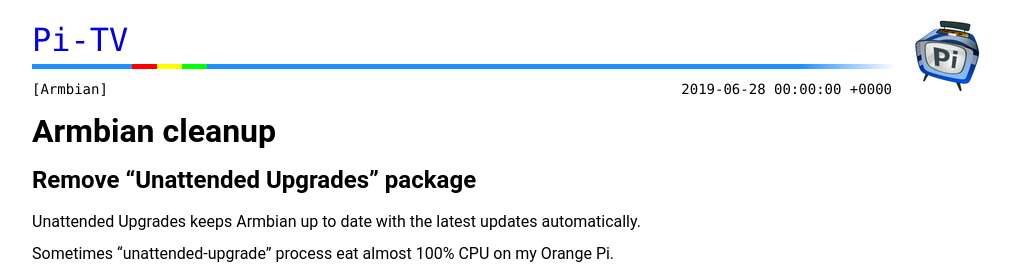
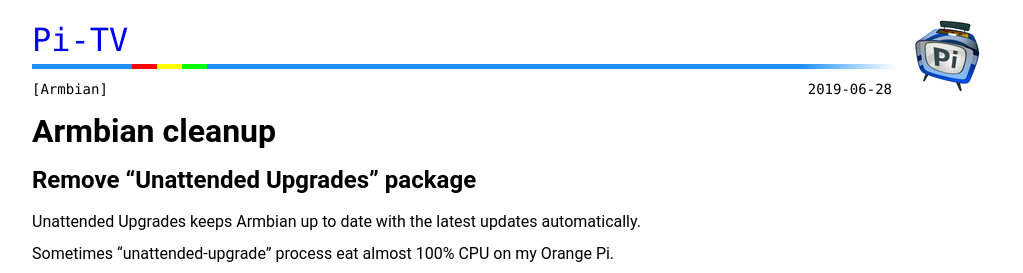
Before and after one commit to pi-tv/pi-tv.github.io, a Jekyll site: the page built from _posts/2019-06-28-armbian-cleanup.md, in a window 1280 px wide. Shown: the top 273 px of the page, without its empty margins (128-1151 px from the left). Built offline with Jekyll 4.4.1, drawn with Linux system fonts in a browser that asks for light colours.

Commit message:
Update default.html

```diff
--- a/_layouts/default.html
+++ b/_layouts/default.html
@@ -122,7 +122,7 @@
     <hr/>
     <div id="tags">
         [{% for tag in page.tags %}{{ tag }}{% unless forloop.last %}, {% endunless %}{% endfor %}]
-        <span style="float:right">{{ page.date }}</span>
+        <span style="float:right">{{ page.date | date: "%Y-%m-%d"  }}</span>
     </div>
 
     </header>
```
